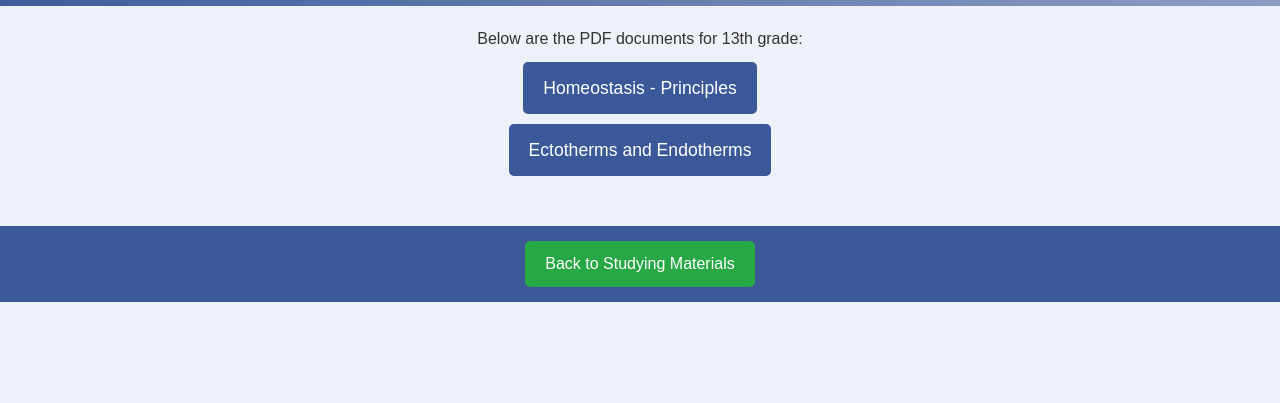
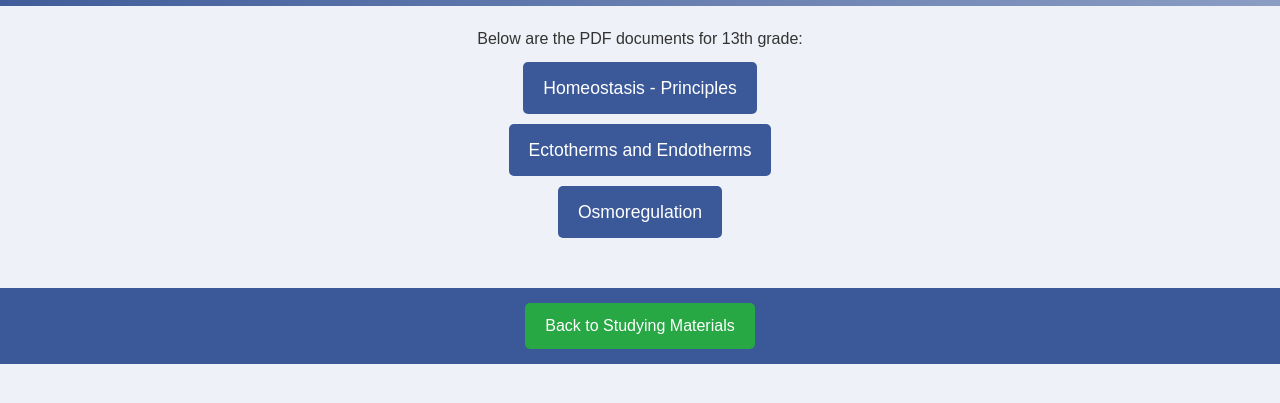
Before and after one commit to besirbio/my-personal-website, a plain HTML site: page studying-materials/grade13.html in a window 1280 px wide. Shown: the part 85-488 px from the top of the page. Drawn offline with Linux system fonts and the light colour scheme.

Commit message:
Osmoregulation

```diff
--- a/studying-materials/grade13.html
+++ b/studying-materials/grade13.html
@@ -18,6 +18,7 @@
       <!-- Replace the link with the actual file path and PDF file name -->
       <li><a href="../pdfs/grade13/Homeostasis - Principles.pdf" target="_blank">Homeostasis - Principles</a></li>
       <li><a href="../pdfs/grade13/Ectotherms and Endotherms.pdf" target="_blank">Ectotherms and Endotherms</a></li>
+      <li><a href="../pdfs/grade13/Osmoregulation.pdf" target="_blank">Osmoregulation</a></li>
       <!-- Add additional PDF links as needed -->
     </ul>
   </section>
```
Also changed, not shown: 1 other file.
